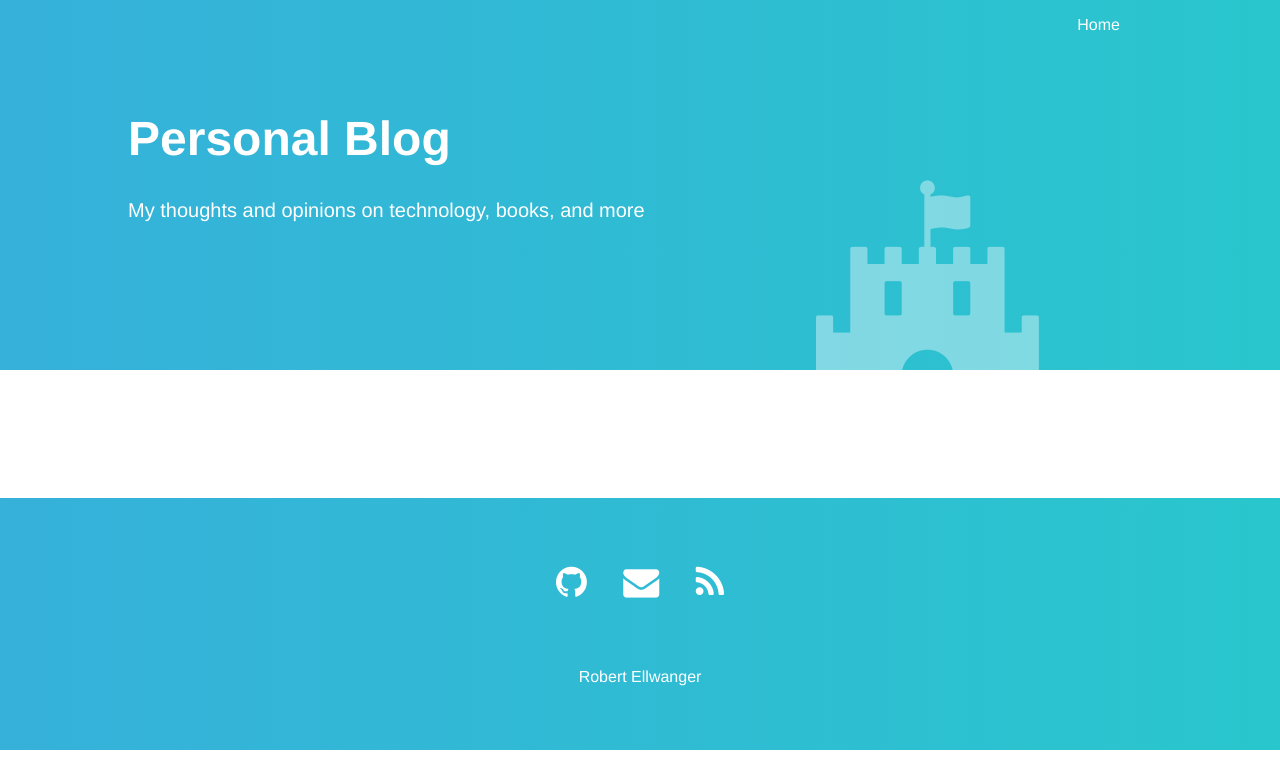
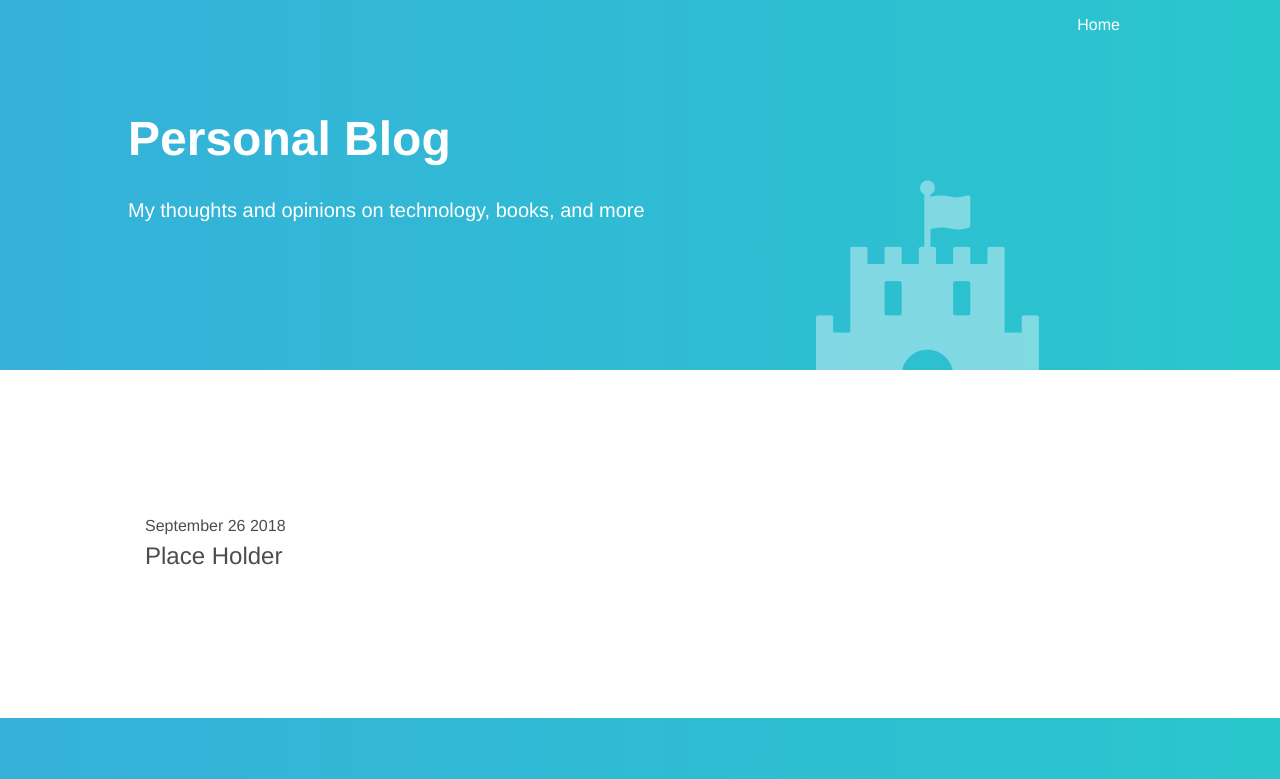
Before and after one commit to RParkerE/RParkerE.github.io, a plain HTML site: page blog.html in a window 1280 px wide. Shown: the top 779 px of the page. Drawn offline with nearby package versions, Linux system fonts and the light colour scheme.

Commit message:
Minor Updates and Fixes

```diff
--- a/blog.html
+++ b/blog.html
@@ -105,21 +105,19 @@
 <div class="w-100 ph2 ph4-m ph5-l mv5 mv6-l">
     <div class="content">
         <div class="mw8 center">
-            <!--
-			<a href="/en/2014/08/29/intro-to-python/">
+			<a href="/en/2018/09/26/placeholder/">
 				<div class="dt w-100 hover-border-main-color pointer pa3 border-color bl mv4">
 					<div class="dtc v-mid w-90 black-70">
 						<div>
-							<span class="f5 fw3 lh-copy pr4">August 29th 2014</span>
+							<span class="f5 fw3 lh-copy pr4">September 26 2018</span>
 						</div>
-						<span class="f3 fw3 lh-copy">Intro to Python!<span>
+						<span class="f3 fw3 lh-copy">Place Holder<span>
 					</div>
 					<div class="dtc v-mid w-10 f1 black-50 tr">
 						<i class="devicons devicons-python"></i>
 					</div>
 				</div>
 			</a>
-            -->
         </div>
     </div>
 
@@ -143,11 +141,11 @@
                         </a>
                     </div>
 
-                    <div class="dib mh3">
+                    <!-- <div class="dib mh3">
                         <a class="f3 f2-ns white dim" href="/atom.xml" target="_blank">
                             <i class="fa fa-rss"></i>
                         </a>
-                    </div>
+                    </div> -->
 
             </div>
             <div class="f6 f5-ns center tc white pt5 fw3">
@@ -157,21 +155,6 @@
     </div>
 
 <!-- After Footer -->
-<!-- Disqus Comments -->
-
-<!-- <script type="text/javascript">
-    var disqus_shortname = 'rparkere';
-
-    (function(){
-        var dsq = document.createElement('script');
-        dsq.type = 'text/javascript';
-        dsq.async = true;
-        dsq.src = '//' + disqus_shortname + '.disqus.com/count.js';
-        (document.getElementsByTagName('head')[0] || document.getElementsByTagName('body')[0]).appendChild(dsq);
-    }());
-</script> -->
-
-
 
 </body>
 
```
